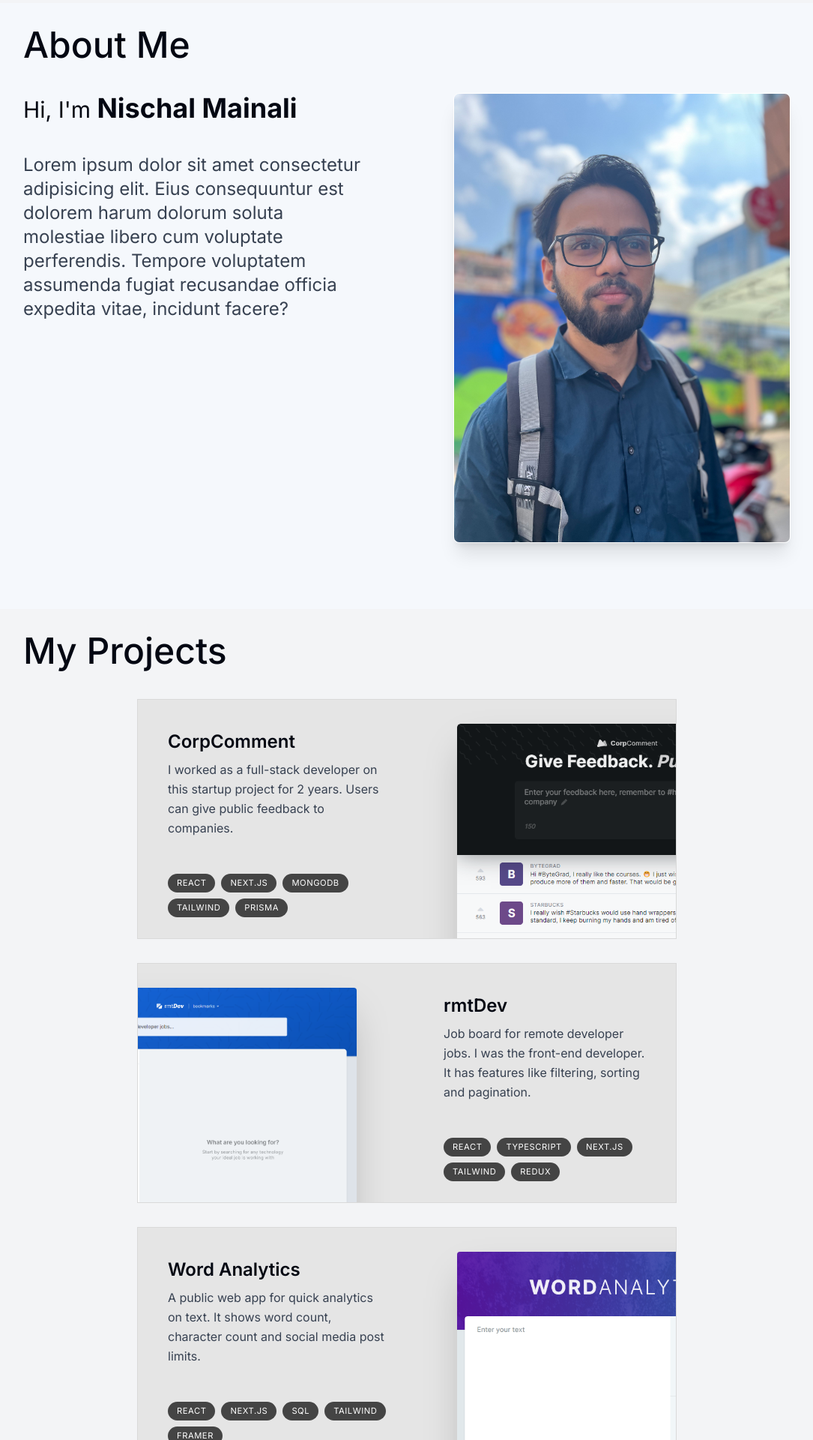
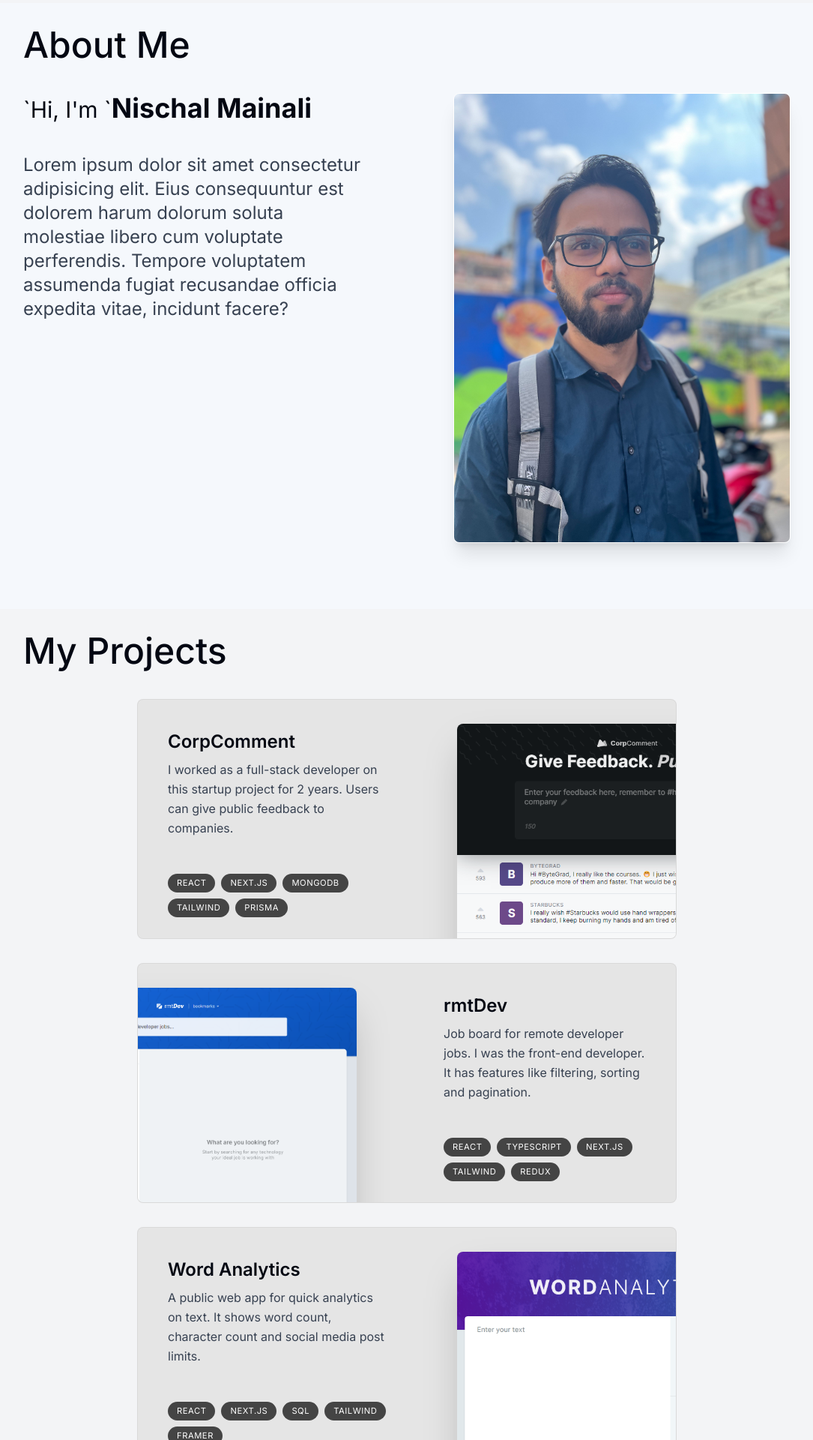
Before and after one commit to nischalmainali21/portfolio-template, a Next.js app: page / in a window 1280 px wide. Shown: the part 840-2760 px from the top of the page at 75% size, without its empty margins (97-1182 px from the left). Built offline with nearby package versions, Linux system fonts and the light colour scheme.

Commit message:
projects section layout completed     To be updated with real projects     text changes in about section.

```diff
--- a/components/about.tsx
+++ b/components/about.tsx
@@ -37,7 +37,7 @@ export default function About() {
             <div className="flex flex-col">
               {/* some paragraphs */}
               <span className="text-xl mb-6 sm:text-3xl sm:mb-10">
-                Hi, I'm{" "}
+                `Hi, I&apos;m `
                 <span className="font-bold text-2xl sm:text-4xl">
                   Nischal Mainali
                 </span>
--- a/components/projects.tsx
+++ b/components/projects.tsx
@@ -1,7 +1,7 @@
 import React from "react";
 import SectionHeading from "./section-heading";
 import { projectsData } from "@/lib/data";
-import Image from "next/image";
+import Project from "@/components/project";
 
 export default function Projects() {
   return (
@@ -19,31 +19,3 @@ export default function Projects() {
     </section>
   );
 }
-
-type ProjectProps = (typeof projectsData)[number];
-
-function Project({ title, description, imageUrl, tags }: ProjectProps) {
-  return (
-    <section className="bg-neutral-200 max-w-[45rem] border border-black/5 overflow-hidden sm:pr-8 relative sm:h-[20rem] mb-3 sm:mb-8 last:mb-0 group even:pl-8">
-      <div className="pt-4 pb-7 px-5 sm:pl-10 sm:pr-2 sm:pt-10 sm:max-w-[50%] flex flex-col h-full group-even:ml-[21rem]">
-        <h3 className="text-2xl font-semibold">{title}</h3>
-        <p className="mt-2 leading-relaxed text-gray-700">{description}</p>
-        <ul className="flex flex-wrap mt-4 gap-2 sm:mt-auto">
-          {tags.map((tag, index) => (
-            <li
-              className="bg-black/[0.7] px-3 py-1 text-[0.7rem] uppercase tracking-wider text-white rounded-full"
-              key={index}
-            >
-              {tag}
-            </li>
-          ))}
-        </ul>
-      </div>
-      <Image
-        src={imageUrl}
-        alt={title}
-        className="absolute top-8 -right-40 w-[28.25rem] rounded-t shadow-2xl group-even:right-[initial] group-even:-left-40"
-      />
-    </section>
-  );
-}
```
